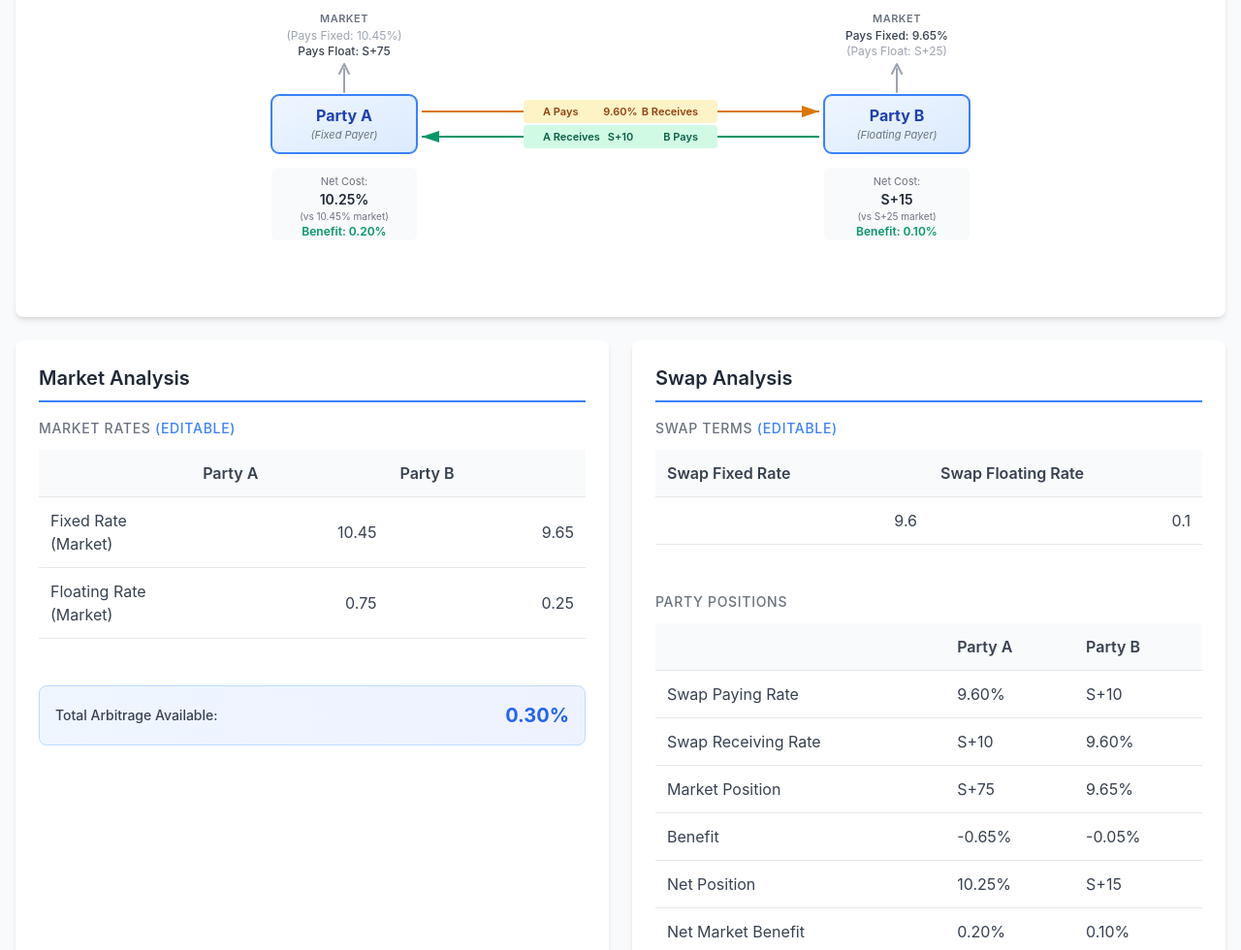
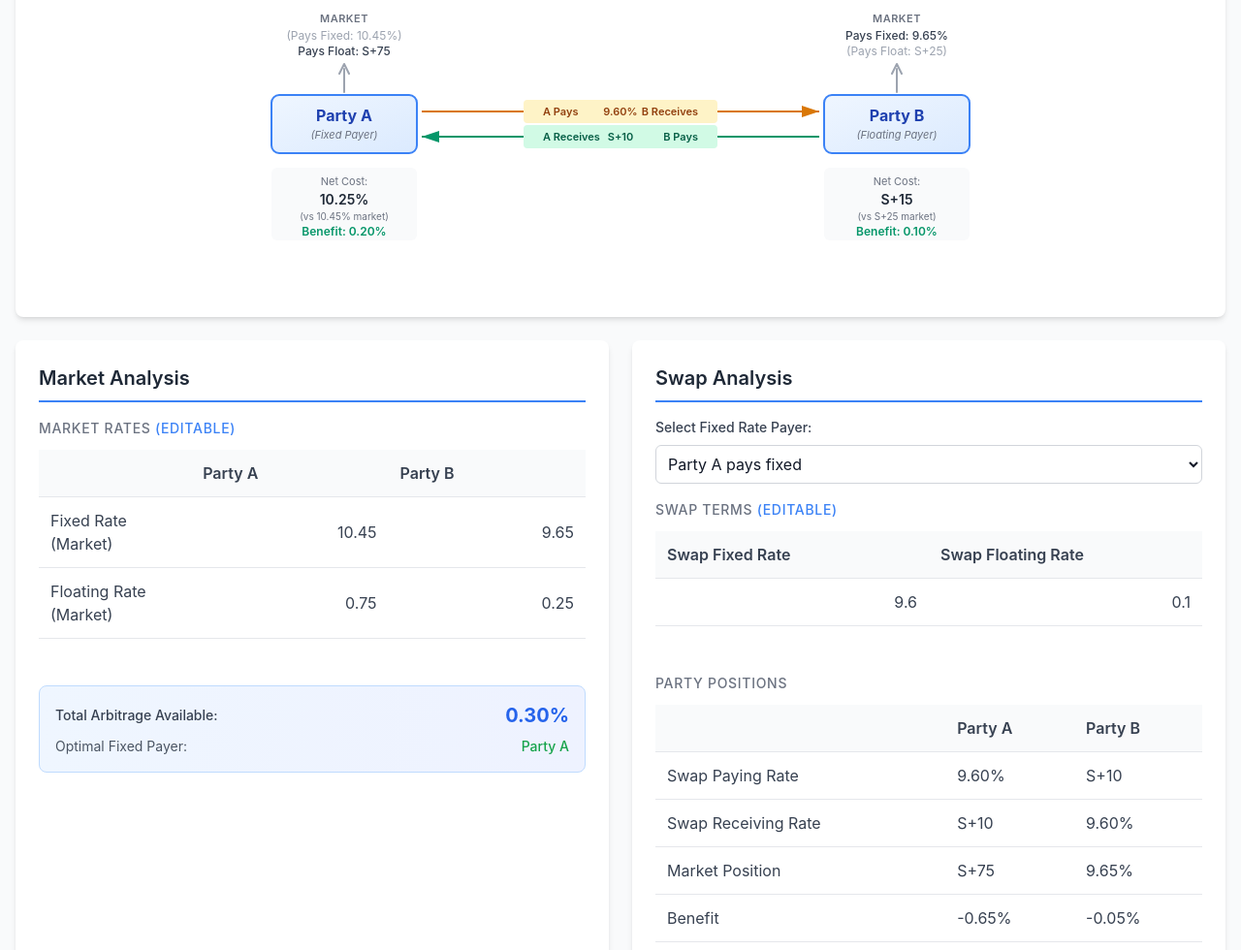
Before and after one commit to chrislawson-au/interest-rate-swap-analyzer, a plain HTML site: page docs/index.html in a window 1280 px wide. Shown: the part 181-1161 px from the top of the page at 97% size. Drawn offline with nearby package versions, Linux system fonts and the light colour scheme.

Commit message:
Add fixed payer selection and optimal fixed payer display to swap analysis

```diff
--- a/docs/index.html
+++ b/docs/index.html
@@ -402,9 +402,13 @@
 
                 <!-- Total Arbitrage Highlight Box -->
                 <div class="p-4 bg-gradient-to-r from-blue-50 to-indigo-50 dark:from-blue-900/30 dark:to-indigo-900/30 rounded-lg border border-blue-200 dark:border-blue-700">
-                    <div class="flex items-center justify-between">
+                    <div class="flex items-center justify-between mb-2">
                         <span class="text-sm font-medium text-gray-700 dark:text-gray-300">Total Arbitrage Available:</span>
                         <span id="total_arbitrage" class="text-xl font-bold text-blue-600 dark:text-blue-400">0.00%</span>
+                    </div>
+                    <div class="flex items-center justify-between text-sm">
+                        <span class="text-gray-600 dark:text-gray-400">Optimal Fixed Payer:</span>
+                        <span id="optimal_fixed_payer" class="font-medium text-green-600 dark:text-green-400">Party A</span>
                     </div>
                 </div>
             </div>
@@ -412,6 +416,19 @@
             <!-- Swap Analysis (Right Column) -->
             <div class="bg-white dark:bg-gray-800 rounded-lg shadow-md p-6 transition-colors">
                 <h2 class="section-header">Swap Analysis</h2>
+
+                <!-- Fixed Payer Selection -->
+                <div class="mb-4">
+                    <label for="fixed_payer_select" class="block text-sm font-medium text-gray-700 dark:text-gray-300 mb-2">
+                        Select Fixed Rate Payer:
+                    </label>
+                    <select id="fixed_payer_select"
+                            class="w-full p-2 border border-gray-300 dark:border-gray-600 rounded-md bg-white dark:bg-gray-700 text-gray-900 dark:text-gray-100 focus:ring-2 focus:ring-blue-500 focus:border-blue-500"
+                            onchange="handleFixedPayerChange(this)">
+                        <option value="Party A">Party A pays fixed</option>
+                        <option value="Party B">Party B pays fixed</option>
+                    </select>
+                </div>
 
                 <h3 class="subsection-header">Swap Terms <span class="text-blue-500 dark:text-blue-400">(editable)</span></h3>
                 <div class="table-container mb-6" id="swap_details_table"></div>
@@ -713,14 +730,23 @@
                 };
             }
 
+            // Get market borrowing position based on swap position
+            // Fixed payer in swap → borrows floating in market (and vice versa)
+            getMarketPositionForParty(party) {
+                const swapPayingPosition = this.interestRateSwap.getPayingPositionForParty(party);
+                return swapPayingPosition === 'fixed' ? 'floating' : 'fixed';
+            }
+
             analyzeParty(party) {
                 const payingPosition = this.interestRateSwap.getPayingPositionForParty(party);
                 const receivingPosition = this.interestRateSwap.getReceivingPositionForParty(party);
+                const marketPosition = this.getMarketPositionForParty(party);
                 const benefit = this.getMarketPayingVsSwapReceivingBenefit(party);
 
                 return {
                     party: party,
                     comparativeAdvantage: this.opportunityAnalyzer.comparativeAdvantages[party.name],
+                    marketPosition: marketPosition,  // What they borrow in market
                     marketPayingVsSwapReceivingBenefit: benefit,
                     payingPosition: payingPosition,
                     receivingPosition: receivingPosition,
@@ -730,32 +756,34 @@
             }
 
             calculateMarketImprovement(party) {
-                return (
-                    party.getRate(this.opportunityAnalyzer.comparativeDisadvantages[party.name].type).rate
-                    - (
-                        this.interestRateSwap.getRate(
-                            this.interestRateSwap.getPayingPositionForParty(party)
-                        ).rate
-                        - this.getMarketPayingVsSwapReceivingBenefit(party)
-                    )
-                );
+                // Compare net cost to what they would pay in market for their desired rate type
+                // Desired rate type = opposite of market position (what they're converting TO via swap)
+                const marketPosition = this.getMarketPositionForParty(party);
+                const desiredPosition = marketPosition === 'fixed' ? 'floating' : 'fixed';
+                const directMarketRate = party.getRate(desiredPosition).rate;
+                const netCost = this.calculateTotalCost(party);
+                return directMarketRate - netCost;
             }
 
             calculateTotalCost(party) {
-                return (
-                    this.interestRateSwap.getRate(
-                        this.interestRateSwap.getPayingPositionForParty(party)
-                    ).rate - this.getMarketPayingVsSwapReceivingBenefit(party)
-                );
+                // Net cost = swap_paying_rate + market_borrowing_rate - swap_receiving_rate
+                const swapPayingRate = this.interestRateSwap.getRate(
+                    this.interestRateSwap.getPayingPositionForParty(party)
+                ).rate;
+                const marketBorrowingRate = party.getRate(this.getMarketPositionForParty(party)).rate;
+                const swapReceivingRate = this.interestRateSwap.getRate(
+                    this.interestRateSwap.getReceivingPositionForParty(party)
+                ).rate;
+                return swapPayingRate + marketBorrowingRate - swapReceivingRate;
             }
 
             getMarketPayingVsSwapReceivingBenefit(party) {
-                return -(
-                    party.getRate(this.opportunityAnalyzer.comparativeAdvantages[party.name].type).rate
-                    - this.interestRateSwap.getRate(
-                        this.interestRateSwap.getReceivingPositionForParty(party)
-                    ).rate
-                );
+                // Benefit from receiving swap rate vs paying market rate
+                const marketRate = party.getRate(this.getMarketPositionForParty(party)).rate;
+                const swapReceivingRate = this.interestRateSwap.getRate(
+                    this.interestRateSwap.getReceivingPositionForParty(party)
+                ).rate;
+                return swapReceivingRate - marketRate;
             }
 
             toMarketRatesData() {
@@ -829,7 +857,8 @@
             b_fixed: 9.65,
             b_float_delta: 0.25,
             swap_fixed_rate: 9.6,
-            swap_floating_rate: 0.10
+            swap_floating_rate: 0.10,
+            fixed_payer: 'Party A'  // Manual selection for teaching
         };
 
         // Handle editable input change - only updates read-only parts to avoid focus loss
@@ -841,6 +870,12 @@
                 inputValues[field] = value;
                 updateCalculations();  // Only update read-only parts, not editable tables
             }
+        }
+
+        // Handle fixed payer selection change
+        function handleFixedPayerChange(selectElement) {
+            inputValues.fixed_payer = selectElement.value;
+            updateCalculations();
         }
 
         // Helper function to create HTML table with optional editable cells
@@ -944,9 +979,8 @@
             const partyA = new Party('Party A', aFixed, aFloatDelta, 'fixed');
             const partyB = new Party('Party B', bFixed, bFloatDelta, 'floating');
 
-            // Determine who pays fixed
-            const opportunityAnalyzer = new OpportunityAnalyzer(partyA, partyB);
-            const fixedPayer = opportunityAnalyzer.findFixedRatePayer();
+            // Use manual selection for fixed payer (for teaching)
+            const fixedPayer = inputValues.fixed_payer === 'Party A' ? partyA : partyB;
             const floatingPayer = fixedPayer === partyA ? partyB : partyA;
 
             // Create swap
@@ -964,21 +998,24 @@
             const analyzer = new InterestRateSwapAnalyzer(partyA, partyB, swap);
             const summary = analyzer.analyze();
 
-            return { analyzer, summary };
+            // Get optimal fixed payer based on comparative advantage
+            const opportunityAnalyzer = new OpportunityAnalyzer(partyA, partyB);
+            const optimalFixedPayer = opportunityAnalyzer.findFixedRatePayer();
+
+            return { analyzer, summary, optimalFixedPayer };
         }
 
         // Update the swap diagram with current values
         function updateDiagram(analyzer, summary) {
             const swap = analyzer.interestRateSwap;
-            const oppAnalyzer = analyzer.opportunityAnalyzer;
 
-            // Get party analysis data
+            // Get party analysis data (includes market position derived from swap)
             const partyAAnalysis = summary.partyAAnalysis;
             const partyBAnalysis = summary.partyBAnalysis;
 
-            // Determine comparative advantages
-            const partyAAdvantage = oppAnalyzer.comparativeAdvantages['Party A'];
-            const partyBAdvantage = oppAnalyzer.comparativeAdvantages['Party B'];
+            // Get market positions (derived from swap positions)
+            const partyAMarketPos = partyAAnalysis.marketPosition;
+            const partyBMarketPos = partyBAnalysis.marketPosition;
 
             // Party A market rates (both shown, unused one dimmed with parentheses)
             const partyAFixedEl = document.getElementById('diagram_a_fixed');
@@ -986,14 +1023,14 @@
             const aFixedRate = analyzer.partyA.fixedRate.toString();
             const aFloatRate = analyzer.partyA.floatingRateDelta.toString();
 
-            if (partyAAdvantage.type === 'fixed') {
-                // A borrows at fixed rate (their advantage)
+            if (partyAMarketPos === 'fixed') {
+                // A borrows at fixed rate in market
                 partyAFixedEl.textContent = `Pays Fixed: ${aFixedRate}`;
                 partyAFloatEl.textContent = `(Pays Float: ${aFloatRate})`;
                 partyAFixedEl.classList.remove('dimmed');
                 partyAFloatEl.classList.add('dimmed');
             } else {
-                // A borrows at floating rate (their advantage)
+                // A borrows at floating rate in market
                 partyAFixedEl.textContent = `(Pays Fixed: ${aFixedRate})`;
                 partyAFloatEl.textContent = `Pays Float: ${aFloatRate}`;
                 partyAFixedEl.classList.add('dimmed');
@@ -1006,14 +1043,14 @@
             const bFixedRate = analyzer.partyB.fixedRate.toString();
             const bFloatRate = analyzer.partyB.floatingRateDelta.toString();
 
-            if (partyBAdvantage.type === 'fixed') {
-                // B borrows at fixed rate (their advantage)
+            if (partyBMarketPos === 'fixed') {
+                // B borrows at fixed rate in market
                 partyBFixedEl.textContent = `Pays Fixed: ${bFixedRate}`;
                 partyBFloatEl.textContent = `(Pays Float: ${bFloatRate})`;
                 partyBFixedEl.classList.remove('dimmed');
                 partyBFloatEl.classList.add('dimmed');
             } else {
-                // B borrows at floating rate (their advantage)
+                // B borrows at floating rate in market
                 partyBFixedEl.textContent = `(Pays Fixed: ${bFixedRate})`;
                 partyBFloatEl.textContent = `Pays Float: ${bFloatRate}`;
                 partyBFixedEl.classList.add('dimmed');
@@ -1032,14 +1069,15 @@
             document.getElementById('diagram_float_rate').textContent = swap.floatingRateDelta.toString();
 
             // Update payer/receiver labels based on who pays fixed
+            // Left position (x=320) = Party A's action, Right position (x=480) = Party B's action
             document.getElementById('diagram_fixed_payer').textContent =
-                isPartyAFixedPayer ? 'A Pays' : 'B Pays';
+                isPartyAFixedPayer ? 'A Pays' : 'A Receives';
             document.getElementById('diagram_fixed_receiver').textContent =
-                isPartyAFixedPayer ? 'B Receives' : 'A Receives';
+                isPartyAFixedPayer ? 'B Receives' : 'B Pays';
+            document.getElementById('diagram_float_receiver').textContent =
+                isPartyAFixedPayer ? 'A Receives' : 'A Pays';
             document.getElementById('diagram_float_payer').textContent =
-                isPartyAFixedPayer ? 'B Pays' : 'A Pays';
-            document.getElementById('diagram_float_receiver').textContent =
-                isPartyAFixedPayer ? 'A Receives' : 'B Receives';
+                isPartyAFixedPayer ? 'B Pays' : 'B Receives';
 
             // Update arrow directions based on who pays fixed
             // Note: orient="auto" handles arrow direction automatically
@@ -1065,21 +1103,19 @@
             const partyANetCost = partyAAnalysis.totalCost;
             const partyBNetCost = partyBAnalysis.totalCost;
 
-            // Format net position based on what type they end up with
-            // Party borrows at their advantage, swaps to get their desired rate type
-            const partyANetRate = new InterestRate(partyANetCost,
-                partyAAdvantage.type === 'fixed' ? 'floating' : 'fixed');
-            const partyBNetRate = new InterestRate(partyBNetCost,
-                partyBAdvantage.type === 'fixed' ? 'floating' : 'fixed');
+            // Format net position based on what type they end up with after swap
+            // Net rate type = opposite of market position (what they convert TO)
+            const partyANetRateType = partyAMarketPos === 'fixed' ? 'floating' : 'fixed';
+            const partyBNetRateType = partyBMarketPos === 'fixed' ? 'floating' : 'fixed';
+            const partyANetRate = new InterestRate(partyANetCost, partyANetRateType);
+            const partyBNetRate = new InterestRate(partyBNetCost, partyBNetRateType);
 
             document.getElementById('diagram_a_net').textContent = partyANetRate.toString();
             document.getElementById('diagram_b_net').textContent = partyBNetRate.toString();
 
-            // What they would have paid in market for their desired rate type
-            const partyAMarketAlternative = analyzer.partyA.getRate(
-                partyAAdvantage.type === 'fixed' ? 'floating' : 'fixed');
-            const partyBMarketAlternative = analyzer.partyB.getRate(
-                partyBAdvantage.type === 'fixed' ? 'floating' : 'fixed');
+            // What they would have paid in market for their desired rate type (for comparison)
+            const partyAMarketAlternative = analyzer.partyA.getRate(partyANetRateType);
+            const partyBMarketAlternative = analyzer.partyB.getRate(partyBNetRateType);
 
             document.getElementById('diagram_a_vs').textContent =
                 `(vs ${partyAMarketAlternative.toString()} market)`;
@@ -1099,7 +1135,16 @@
         // Update only read-only parts (called on input change to avoid focus loss)
         function updateCalculations() {
             try {
-                const { analyzer, summary } = createAnalysis();
+                const { analyzer, summary, optimalFixedPayer } = createAnalysis();
+
+                // Update Optimal Fixed Payer indicator
+                const optimalEl = document.getElementById('optimal_fixed_payer');
+                optimalEl.textContent = optimalFixedPayer.name;
+                // Highlight if current selection matches optimal
+                const isOptimal = inputValues.fixed_payer === optimalFixedPayer.name;
+                optimalEl.className = isOptimal
+                    ? 'font-medium text-green-600 dark:text-green-400'
+                    : 'font-medium text-yellow-600 dark:text-yellow-400';
 
                 // Update Total Arbitrage in highlight box
                 document.getElementById('total_arbitrage').textContent =
```
